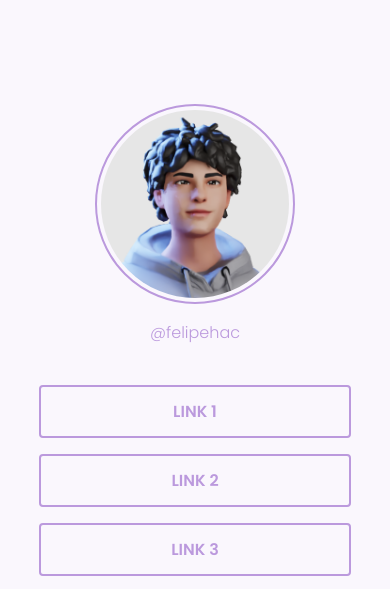
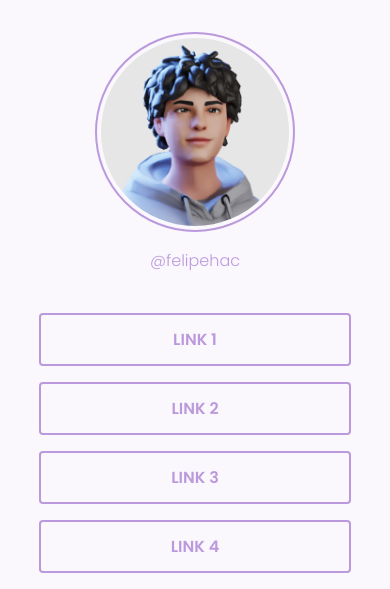
Before and after one commit to acerolinha/rs-social-tree, a plain HTML site: page index.html in a window 390 px wide. Shown: the top 589 px of the page. Drawn offline with Linux system fonts and the light colour scheme.

Commit message:
fixed vertical margin to better fit content on mobile based on #1

```diff
--- a/style.css
+++ b/style.css
@@ -21,11 +21,11 @@ body {
   background: var(--body-bg-color);
   color: var(--purple);
 
-  height: 100vh;
   display: flex;
   flex-direction: column;
   justify-content: center;
   gap: 2.5rem;
+  padding: 2rem;
 }
 
 a {
@@ -40,7 +40,7 @@ a:hover {
 
 .container {
   width: min(400px, 80vw);
-  margin: 0 auto;
+  margin: auto;
   text-align: center;
 }
 /* #endregion Generic */
```
